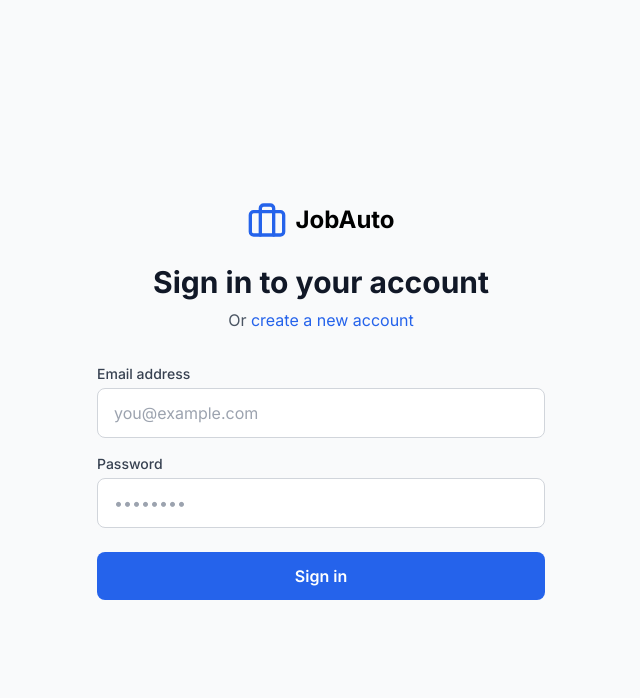
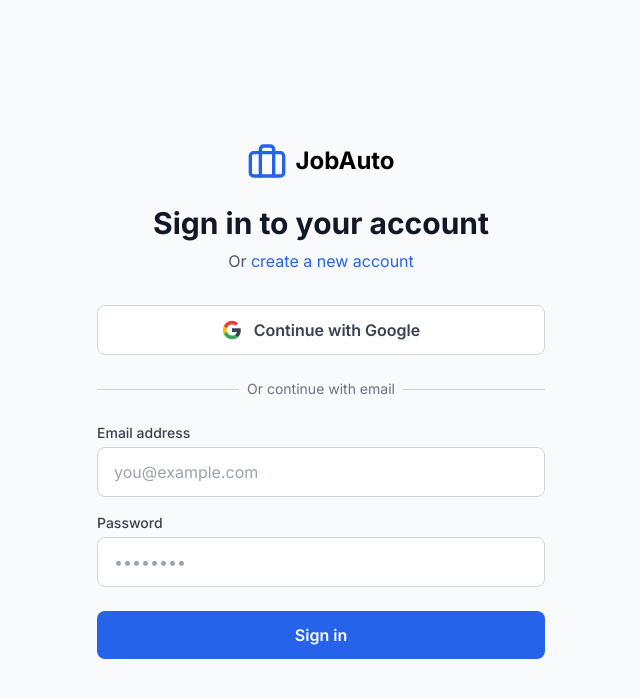
Before and after one commit to i24hour/iapply, a Next.js app in the folder client/: page /login in a window 1280 px wide. Shown: the top 698 px of the page, without its empty margins (319-959 px from the left). Built offline with nearby package versions, Linux system fonts and the light colour scheme; no server answers.

Commit message:
feat: Add Google Sign-in to frontend and client render.yaml

```diff
--- a/client/src/app/login/page.tsx
+++ b/client/src/app/login/page.tsx
@@ -51,6 +51,44 @@
         </div>
 
         <form className="mt-8 space-y-6" onSubmit={handleSubmit}>
+          {/* Google Sign In Button */}
+          <button
+            type="button"
+            onClick={() => {
+              window.location.href = `${process.env.NEXT_PUBLIC_API_URL || 'https://iapply-telegram-bot.onrender.com'}/auth/google`;
+            }}
+            className="w-full flex items-center justify-center gap-3 bg-white border border-gray-300 text-gray-700 px-4 py-3 rounded-lg font-semibold hover:bg-gray-50 transition"
+          >
+            <svg className="w-5 h-5" viewBox="0 0 24 24">
+              <path
+                fill="currentColor"
+                d="M22.56 12.25c0-.78-.07-1.53-.2-2.25H12v4.26h5.92c-.26 1.37-1.04 2.53-2.21 3.31v2.77h3.57c2.08-1.92 3.28-4.74 3.28-8.09z"
+              />
+              <path
+                fill="#34A853"
+                d="M12 23c2.97 0 5.46-.98 7.28-2.66l-3.57-2.77c-.98.66-2.23 1.06-3.71 1.06-2.86 0-5.29-1.93-6.16-4.53H2.18v2.84C3.99 20.53 7.7 23 12 23z"
+              />
+              <path
+                fill="#FBBC05"
+                d="M5.84 14.09c-.22-.66-.35-1.36-.35-2.09s.13-1.43.35-2.09V7.07H2.18C1.43 8.55 1 10.22 1 12s.43 3.45 1.18 4.93l2.85-2.22.81-.62z"
+              />
+              <path
+                fill="#EA4335"
+                d="M12 5.38c1.62 0 3.06.56 4.21 1.64l3.15-3.15C17.45 2.09 14.97 1 12 1 7.7 1 3.99 3.47 2.18 7.07l3.66 2.84c.87-2.6 3.3-4.53 6.16-4.53z"
+              />
+            </svg>
+            Continue with Google
+          </button>
+
+          <div className="relative">
+            <div className="absolute inset-0 flex items-center">
+              <div className="w-full border-t border-gray-300"></div>
+            </div>
+            <div className="relative flex justify-center text-sm">
+              <span className="px-2 bg-gray-50 text-gray-500">Or continue with email</span>
+            </div>
+          </div>
+
           <div className="space-y-4">
             <div>
               <label htmlFor="email" className="block text-sm font-medium text-gray-700">
```
Also changed, not shown: client/render.yaml (added, +11 -0 lines).
